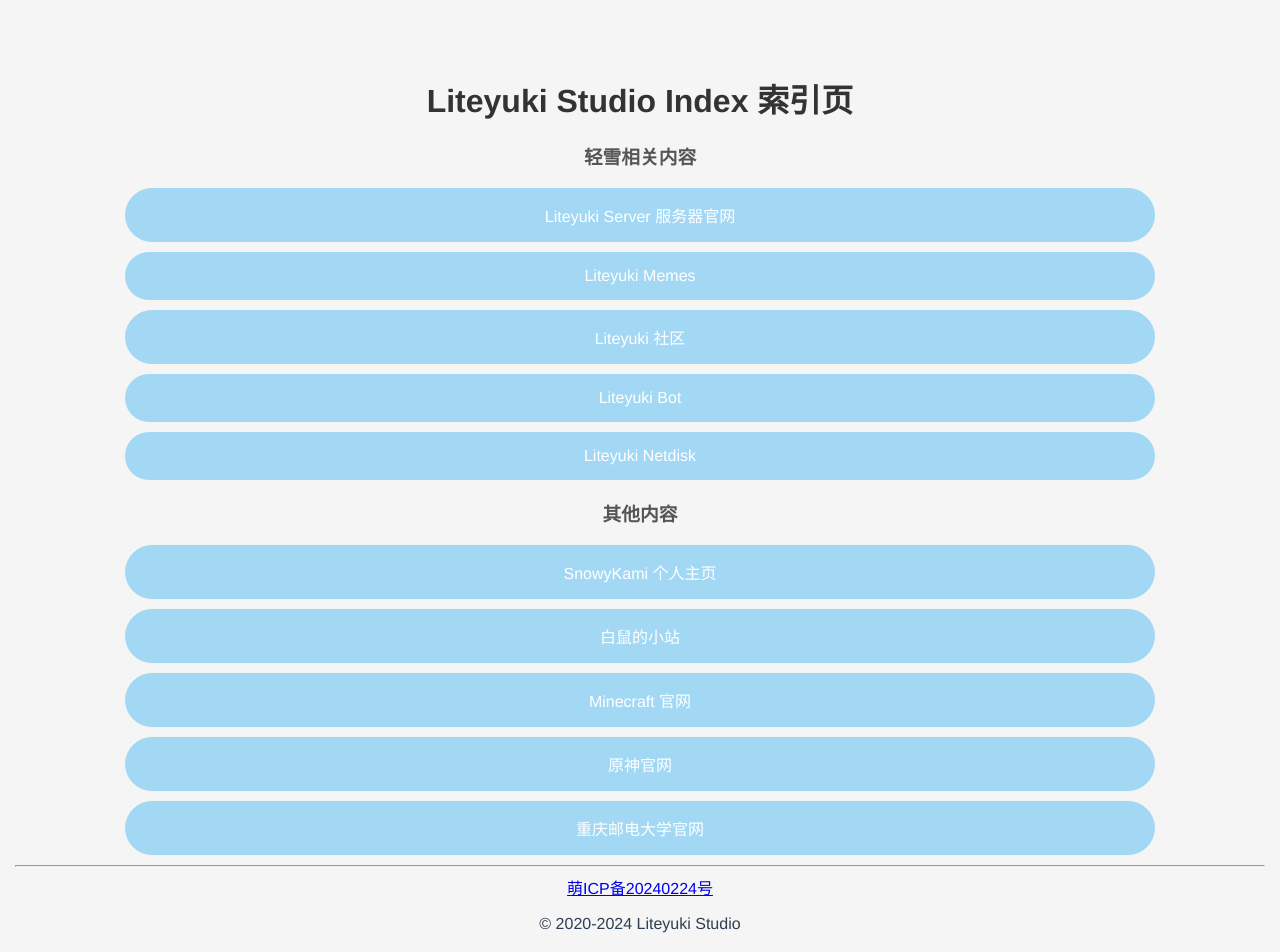
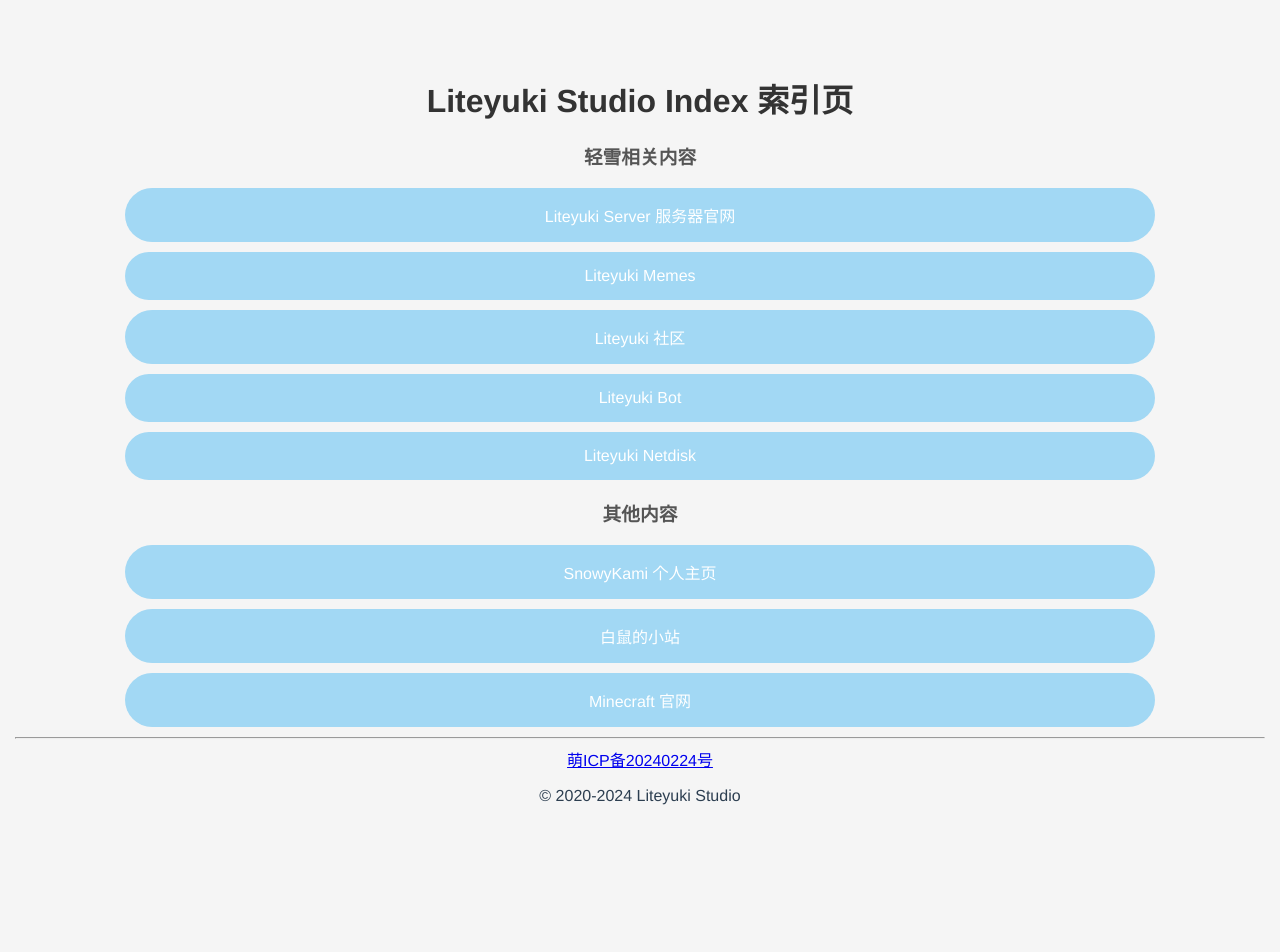
Before and after one commit to LiteyukiStudio/liteyukidoticu, a Vue app: page / in a window 1280 px wide. Shown: the top 952 px of the page. After the commit the page ends 836 px from the top, so only its background shows below. Built offline with nearby package versions, Linux system fonts and the light colour scheme.

Commit message:
:zap: first

```diff
--- a/src/App.vue
+++ b/src/App.vue
@@ -10,8 +10,6 @@
   <a href="https://sfkm.me" class="button">SnowyKami 个人主页</a>
   <a href="https://tcea.top" class="button">白鼠的小站</a>
   <a href="https://minecraft.net" class="button">Minecraft 官网</a>
-  <a href="https://ys.mihoyo.com/main/" class="button">原神官网</a>
-  <a href="https://www.cqupt.edu.cn" class="button">重庆邮电大学官网</a>
   <footer>
     <hr>
     <a href="https://icp.gov.moe/?keyword=20240224" target="_blank">萌ICP备20240224号</a>
```
